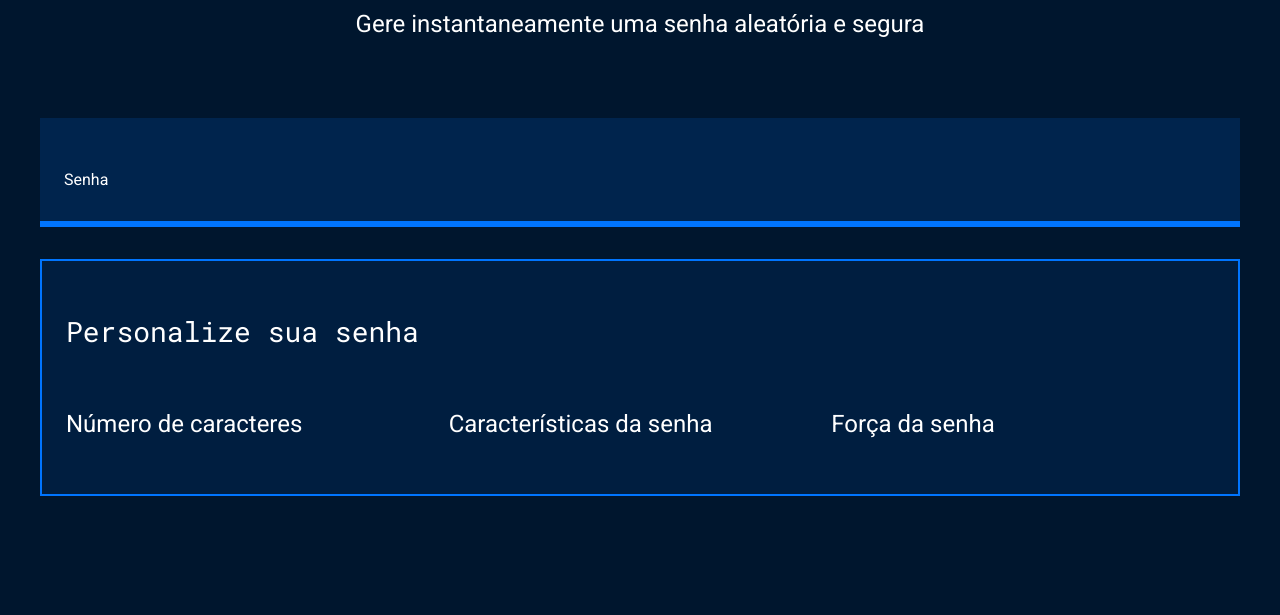
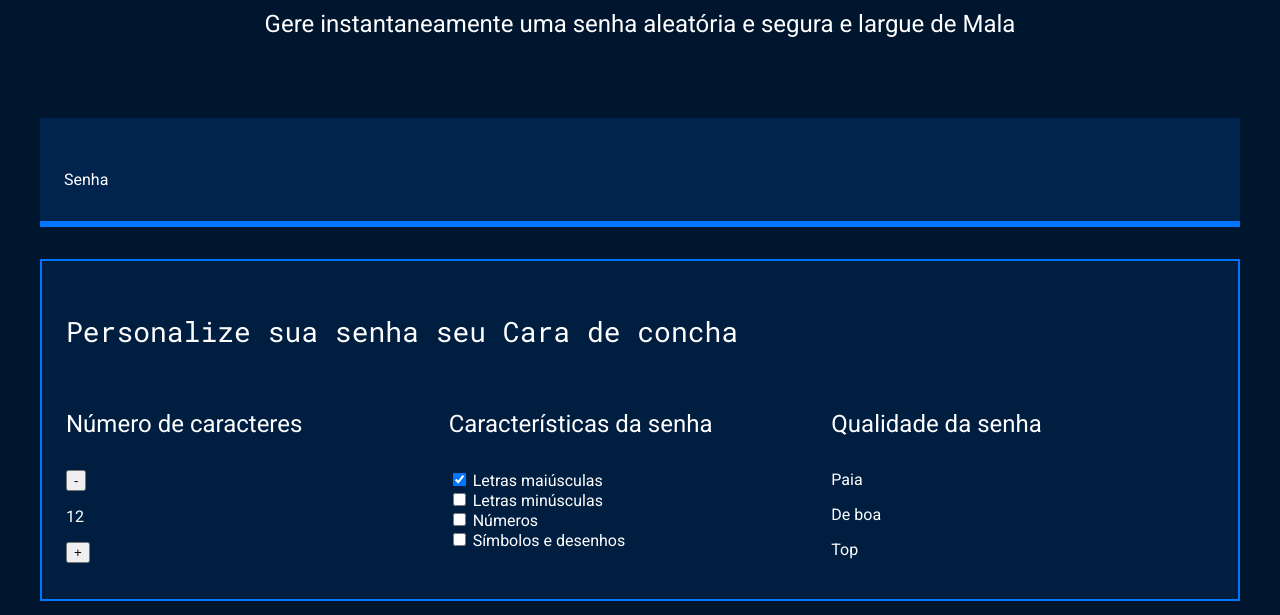
Before and after one commit to ProfesorRafaelBiano87/gerador-de-senha-3G, a plain HTML site: page index.html in a window 1280 px wide. Shown: the part 185-800 px from the top of the page. Drawn offline with Linux system fonts and the light colour scheme.

Commit message:
Update index.html
correção do HTML

```diff
--- a/index.html
+++ b/index.html
@@ -4,7 +4,7 @@
 <head>
     <meta charset="UTF-8">
     <meta name="viewport" content="width=device-width, initial-scale=1.0">
-    <title>Gerador de senha</title>
+    <title>Gerador de senha do Mestre</title>
     <link rel="stylesheet" href="style.css">
 </head>
 
@@ -12,26 +12,57 @@
     <section class="conteudo">
         <div class="conteudo-titulo">
             <img src="unlock.svg" alt="cadeado fechado">
-            <h2 class="titulo-principal">Gerador de senhas</h2>
-            <h3 class="titulo-secundario">Gere instantaneamente uma senha aleatória e segura</h3>
+            <h2 class="titulo-principal">Gerador de senhas do Buiu</h2>
+            <h3 class="titulo-secundario">Gere instantaneamente uma senha aleatória e segura e largue de Mala</h3>
         </div>
         <div class="conteudo-senha">
             <label for="senha">Senha</label>
-            <input name="senha" type="text" id="campo-senha">
+            <input name="senha" type="text" id="campo-senha" readonly>
         </div>
         <div class="parametro">
-            <h3 class="parametro-titulo">Personalize sua senha</h3>
+            <h3 class="parametro-titulo">Personalize sua senha seu Cara de concha </h3>
             <div class="parametro-coluna__senha">
                 <div class="parametro-senha">
                     <h4 class="parametro-senha__titulo">Número de caracteres</h4>
+                    <div class="parametro-senha-botoes">
+                        <button class="parametro-senha__botao">-</button>
+                        <p class="parametro-senha__texto">12</p>
+                        <button class="parametro-senha__botao">+</button>
+                    </div>
                 </div>
                 <div class="parametro-senha">
                     <h4 class="parametro-senha__titulo">Características da senha</h4>
+                    <div class="parametro-senha-checkbox">
+                        <input name="maiusculo" type="checkbox" class="checkbox" checked>
+                        <label for="maiusculo">Letras maiúsculas</label>
+                    </div>
+                    <div class="parametro-senha-checkbox">
+                        <input name="minusculo" type="checkbox" class="checkbox">
+                        <label for="minusculo">Letras minúsculas</label>
+                    </div>
+                    <div class="parametro-senha-checkbox">
+                        <input name="numero" type="checkbox" class="checkbox">
+                        <label for="numero">Números</label>
+                    </div>
+                    <div class="parametro-senha-checkbox">
+                        <input name="simbolo" type="checkbox" class="checkbox">
+                        <label for="simbolo">Símbolos e desenhos</label>
+                    </div>
                 </div>
                 <div class="parametro-senha">
-                    <h4 class="parametro-senha__titulo">Força da senha</h4>
+                    <h4 class="parametro-senha__titulo">Qualidade da senha</h4>
+                    <div class="barra"></div>
+                    <div class="forca fraca"></div>
+                    <div class="parametro-senha-textos">
+                        <p>Paia</p>
+                        <p>De boa</p>
+                        <p>Top</p>
+                    </div>
+                    <p class="entropia"></p>
                 </div>
             </div>
         </div>
     </section>
+    <script src="main.js"></script>
 </body>
+</html>
```
